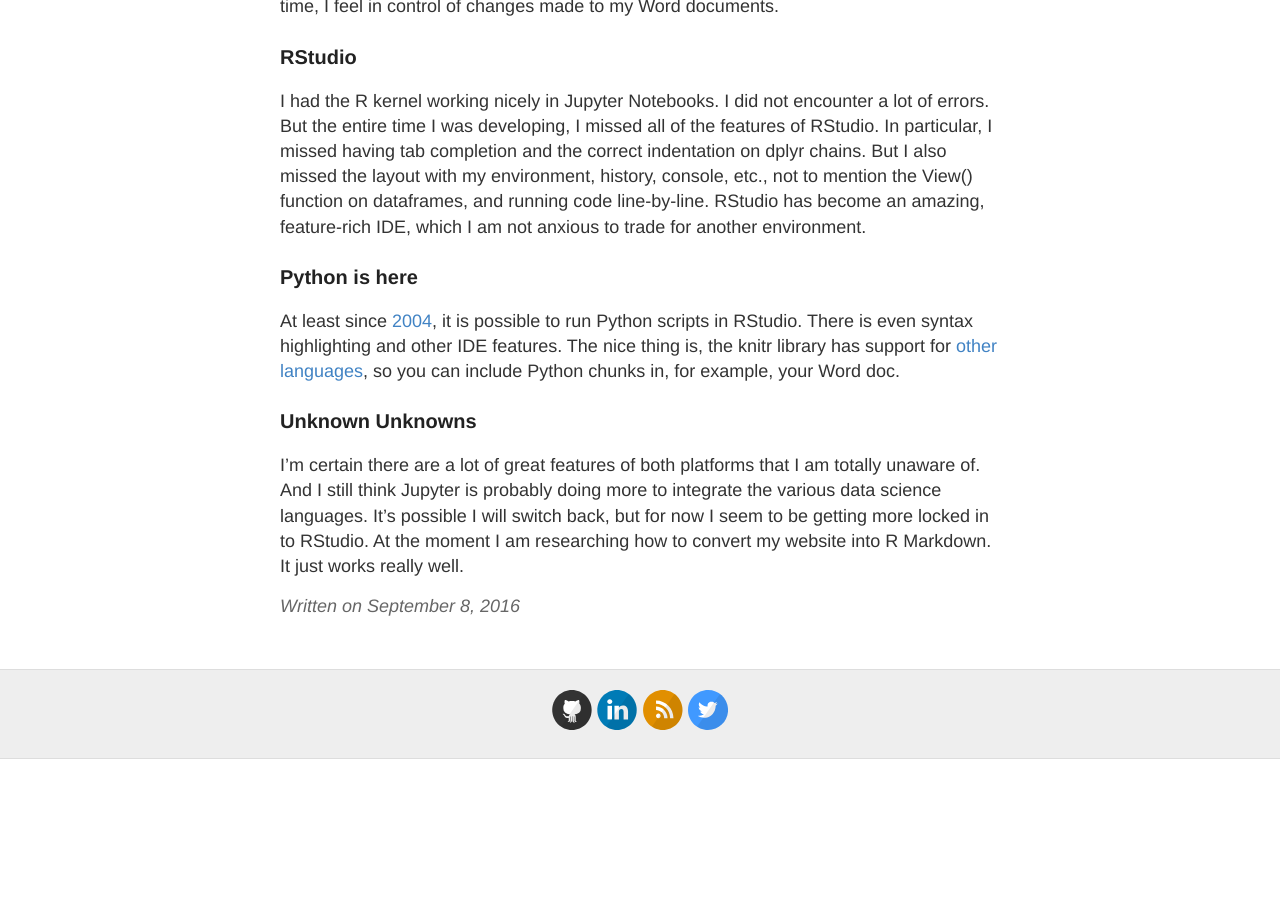
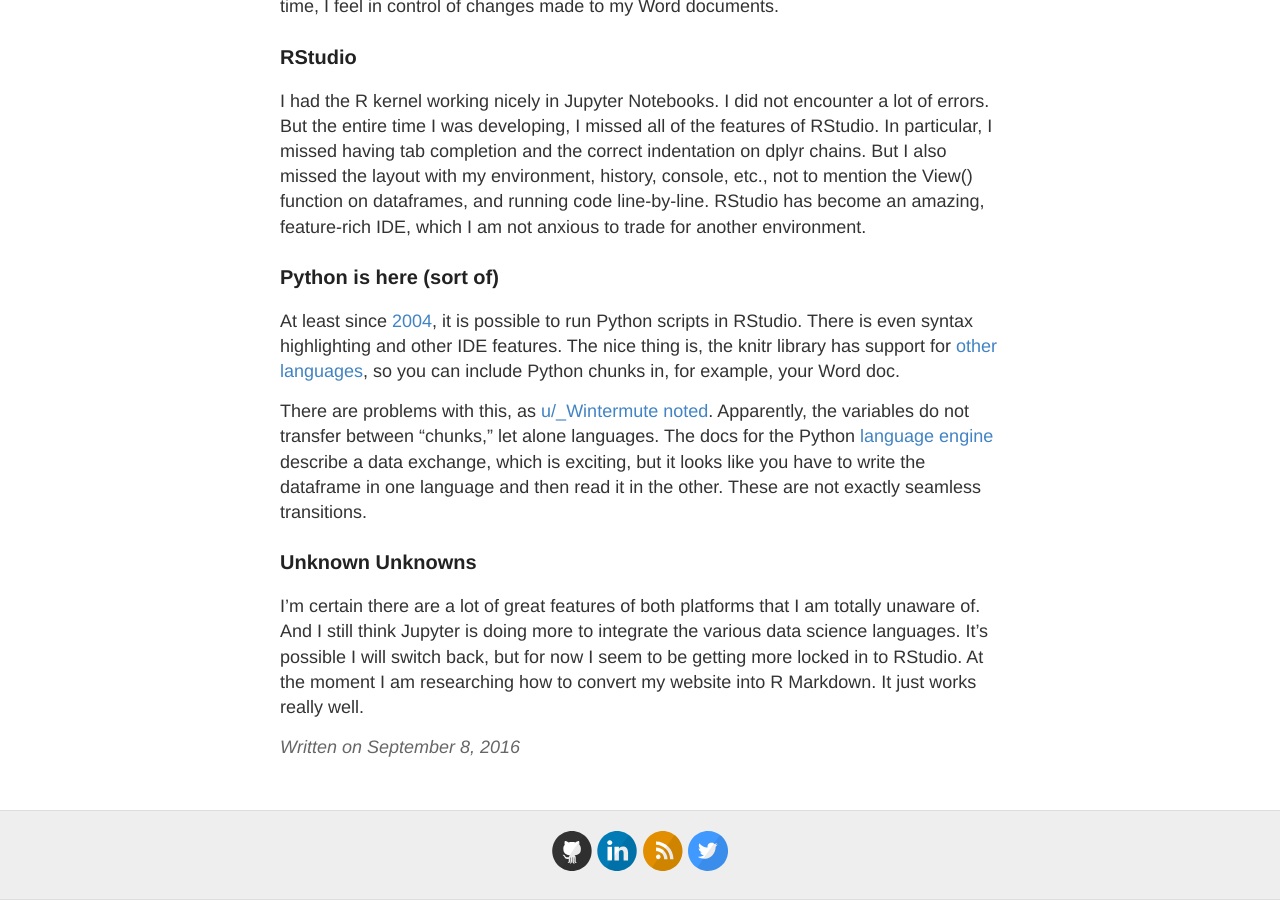
Before and after one commit to DanielHadley/DanielHadley.github.io, a Jekyll site: the page built from _posts/2016-09-08-Jupyter-to-Rmarkdown.md, in a window 1280 px wide and 900 px high, scrolled down 908 px. Built offline with Jekyll 4.4.1, drawn with Linux system fonts in a browser that asks for light colours; comment, search, counter and statistics services are not loaded; before the commit the page ends 1667 px from its top, so only the background shows below that.

Commit message:
updated rmark

```diff
--- a/_posts/2016-09-08-Jupyter-to-Rmarkdown.md
+++ b/_posts/2016-09-08-Jupyter-to-Rmarkdown.md
@@ -20,8 +20,10 @@
 ### RStudio
 I had the R kernel working nicely in Jupyter Notebooks. I did not encounter a lot of errors. But the entire time I was developing, I missed all of the features of RStudio. In particular, I missed having tab completion and the correct indentation on dplyr chains. But I also missed the layout with my environment, history, console, etc., not to mention the View() function on dataframes, and running code line-by-line. RStudio has become an amazing, feature-rich IDE, which I am not anxious to trade for another environment.
 
-### Python is here
+### Python is here (sort of)
 At least since [2004](https://ironholds.org/blog/python-now-in-rstudio/), it is possible to run Python scripts in RStudio. There is even syntax highlighting and other IDE features. The nice thing is, the knitr library has support for [other languages](http://yihui.name/knitr/demo/engines/), so you can include Python chunks in, for example, your Word doc.
 
+There are problems with this, as [u/_Wintermute noted](https://www.reddit.com/r/rstats/comments/51tzcb/why_i_switched_from_jupyter_notebooks_to_r/d7k3zvd). Apparently, the variables do not transfer between "chunks," let alone languages. The docs for the Python [language engine](http://rmarkdown.rstudio.com/authoring_knitr_engines.html) describe a data exchange, which is exciting, but it looks like you have to write the dataframe in one language and then read it in the other. These are not exactly seamless transitions.
+
 ### Unknown Unknowns
-I'm certain there are a lot of great features of both platforms that I am totally unaware of. And I still think Jupyter is probably doing more to integrate the various data science languages. It's possible I will switch back, but for now I seem to be getting more locked in to RStudio. At the moment I am researching how to convert my website into R Markdown. It just works really well.
+I'm certain there are a lot of great features of both platforms that I am totally unaware of. And I still think Jupyter is doing more to integrate the various data science languages. It's possible I will switch back, but for now I seem to be getting more locked in to RStudio. At the moment I am researching how to convert my website into R Markdown. It just works really well.
```
